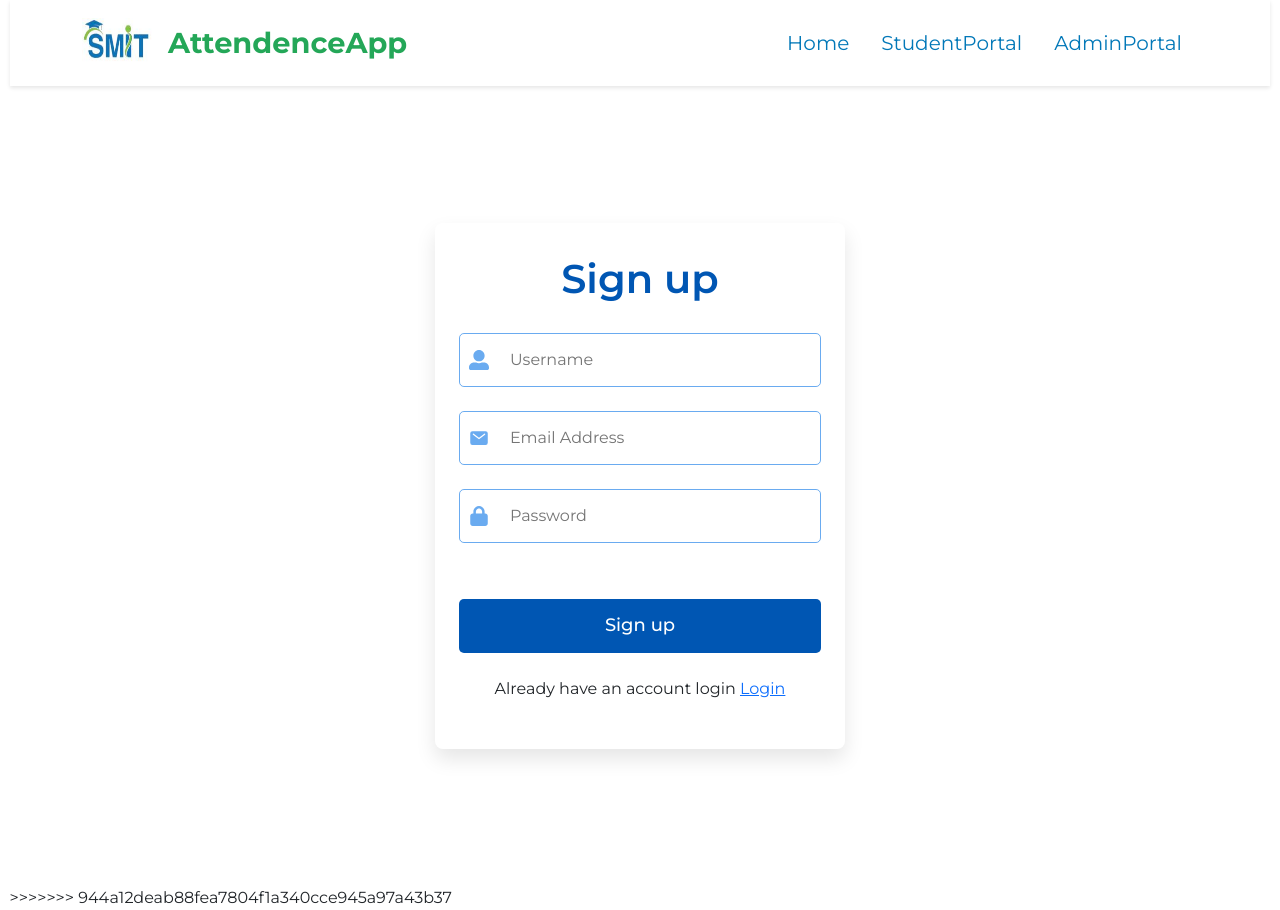
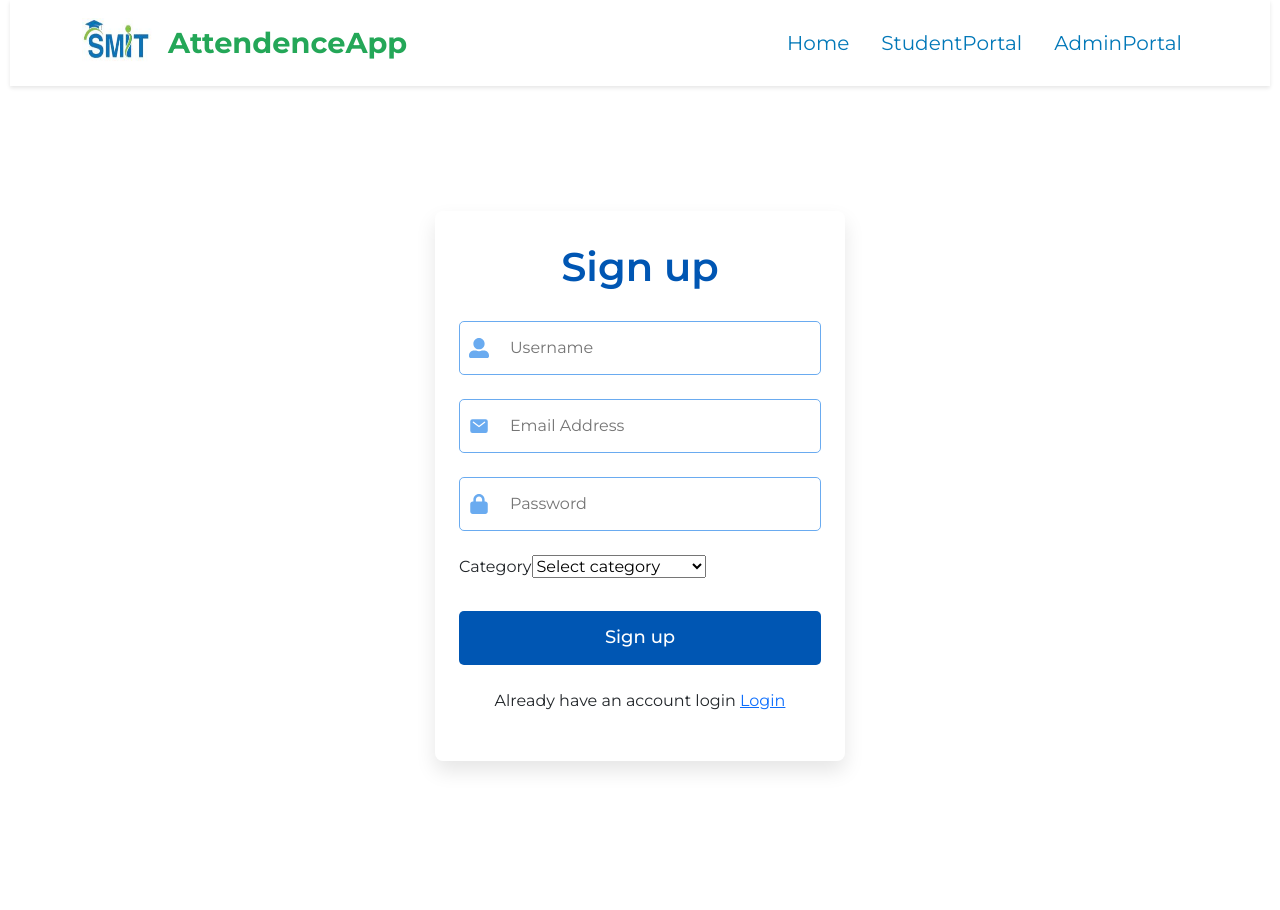
Before and after one commit to javariyafatima1/Attendence-final, a React (Create React App) app in the folder frontend/: page /signup in a window 1280 px wide. After the commit the page ends 886 px from the top, so only its background shows below. Built offline with nearby package versions, Linux system fonts and the light colour scheme.

Commit message:
singup error handle

```diff
--- a/frontend/src/components/Dashboardadmin.js
+++ b/frontend/src/components/Dashboardadmin.js
@@ -28,8 +28,8 @@ const Dashboardadmin = () => {
 
 <div>
   <h1>User Data</h1>
-  <button onClick={() => CategoryClick('graphicdesign')}>Graphic Design</button>
-      <button onClick={() => CategoryClick('webdevelopment')}>Web Development</button>
+  <button onClick={() => CategoryClick('GraphicDesign')}>Graphic Design</button>
+      <button onClick={() => CategoryClick('WebDevelopment')}>Web Development</button>
       {selectedCategory && !selectedUserId && <UsersByCategory category={selectedCategory} onUserClick={handleUserClick} />}
       {selectedUserId && <UserAttendance userId={selectedUserId} />}
 </div>
--- a/frontend/src/components/Signup.js
+++ b/frontend/src/components/Signup.js
@@ -54,29 +54,55 @@ const Signup = () => {
               placeholder='Username'
               className="input-field"
               required
+              name='name'
+            value={sing.name}
+            onChange={handleChange}
             />
             </div>
 
           <div className="input-wrapper">
             <IoMail className='icon' />
             <input
-              type="email"
+
               placeholder='Email Address'
               className="input-field"
               required
+              name="email"
+              type="text"
+              value={sing.email}
+              onChange={handleChange}
             />
           </div>
 
           <div className="input-wrapper">
             <FaLock className='icon' />
             <input
-              type="password"
+
               placeholder='Password'
               className="input-field"
               required
+              type="password"
+              name='password'
+              value={sing.password}
+              onChange={handleChange}
             />
           </div>
-          <button className='login-button'>Sign up</button>
+          <div>
+            <label>Category</label>
+                    <select
+                        value={sing.category}
+                        onChange={handleChange}
+                        name='category'
+
+                    >
+                        <option value="">Select category</option>
+                        <option value="WebDevelopment">Web Development</option>
+                        <option value="GraphicDesign">Graphic Design</option>
+                        <option value="Ai">Ai</option>
+
+                    </select>
+                </div>
+          <button className='login-button' onClick={ Singup}>Sign up</button>
         </form>
 
         <br />
@@ -87,91 +113,14 @@ const Signup = () => {
 
 
 
-        {/* <Container maxWidth="sm">
-      <Typography variant="h4" gutterBottom> Student Singup</Typography>
-      <TextField
-        fullWidth
-        margin="normal"
-        label="Name"
-        name='name'
-
-        type="text"
-        value={sing.name}
-        onChange={handleChange}
-      />
-      <TextField
-        fullWidth
-        margin="normal"
-        label="Email"
-        name="email"
-        type="email"
-        value={sing.email}
-        onChange={handleChange}
-      />
-      <TextField
-        fullWidth
-        margin="normal"
-        label="Password"
-        type="password"
-        name='password'
-        value={sing.password}
-        onChange={handleChange}
-      />
 
 
 
-       <TextField
-        fullWidth
-        margin="normal"
-        label="category"
-        type="password"
-        name='category'
-<<<<<<< HEAD
-
-        value={sing.category}
-        onChange={handleChange}
-      />
-=======
-        value={sing.category} // comment part
-          onChange={handleChange}
-
-        />
-
-        <Form.Select size="lg" mt="2">
-        <option>Category</option>
-        <option>Graphics Designing</option>
-        <option>Web Developnment</option>
-        <option>Video Editing</option>
-        <option>3D Animation</option>
-        <option>Data Science</option>
-        </Form.Select>
-
-        <br />
-
->>>>>>> 944a12deab88fea7804f1a340cce945a97a43b37
-       <Button
-        variant="contained"
-        color="primary"
-        onClick={ Singup}
-      >
-     Singup
-
-    </Button>
-    <Button>
-    <Link to="/login" className="nav-link">already singup to please login</Link>
-    </Button>
-<<<<<<< HEAD
-</Container>
-=======
-
-
-     </Container>   */}
 
 
       </div>
       </div>
 
->>>>>>> 944a12deab88fea7804f1a340cce945a97a43b37
     </div>
   );
 }
```
